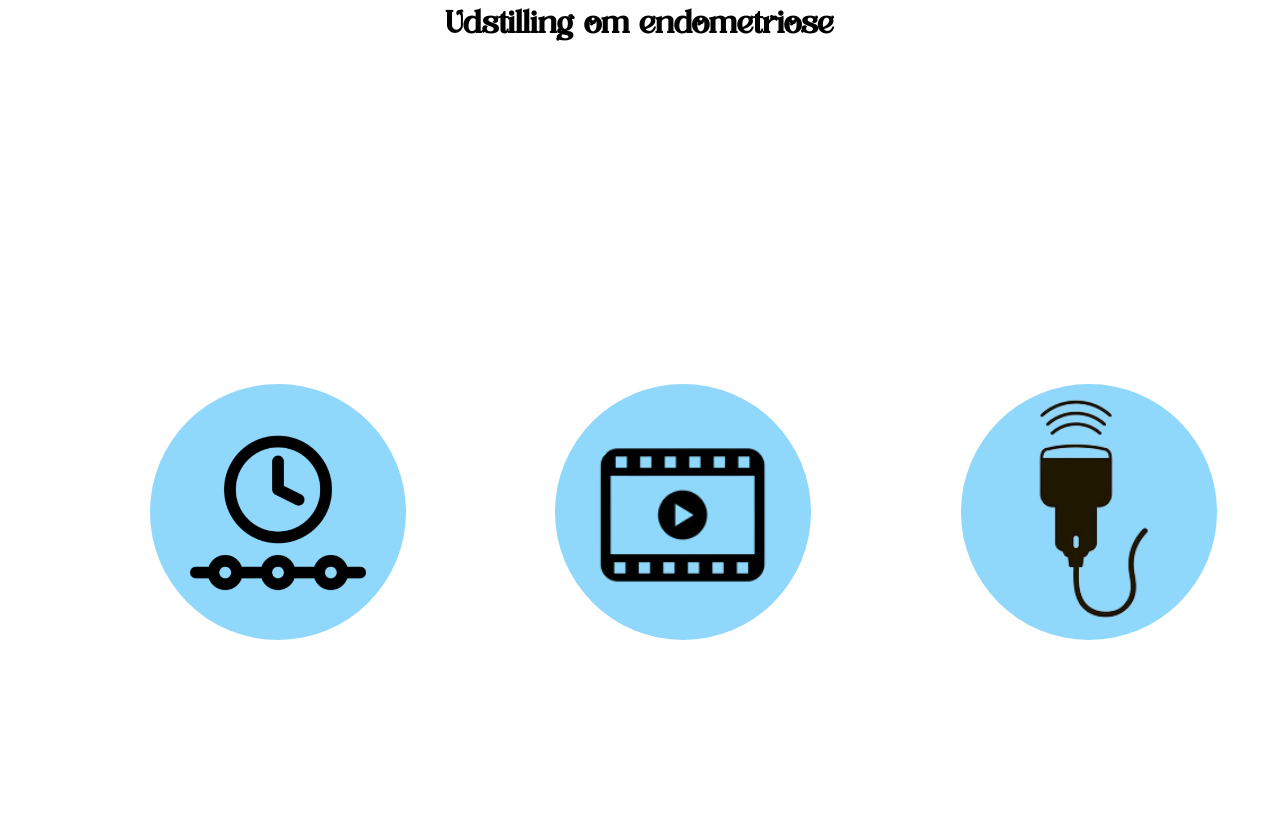
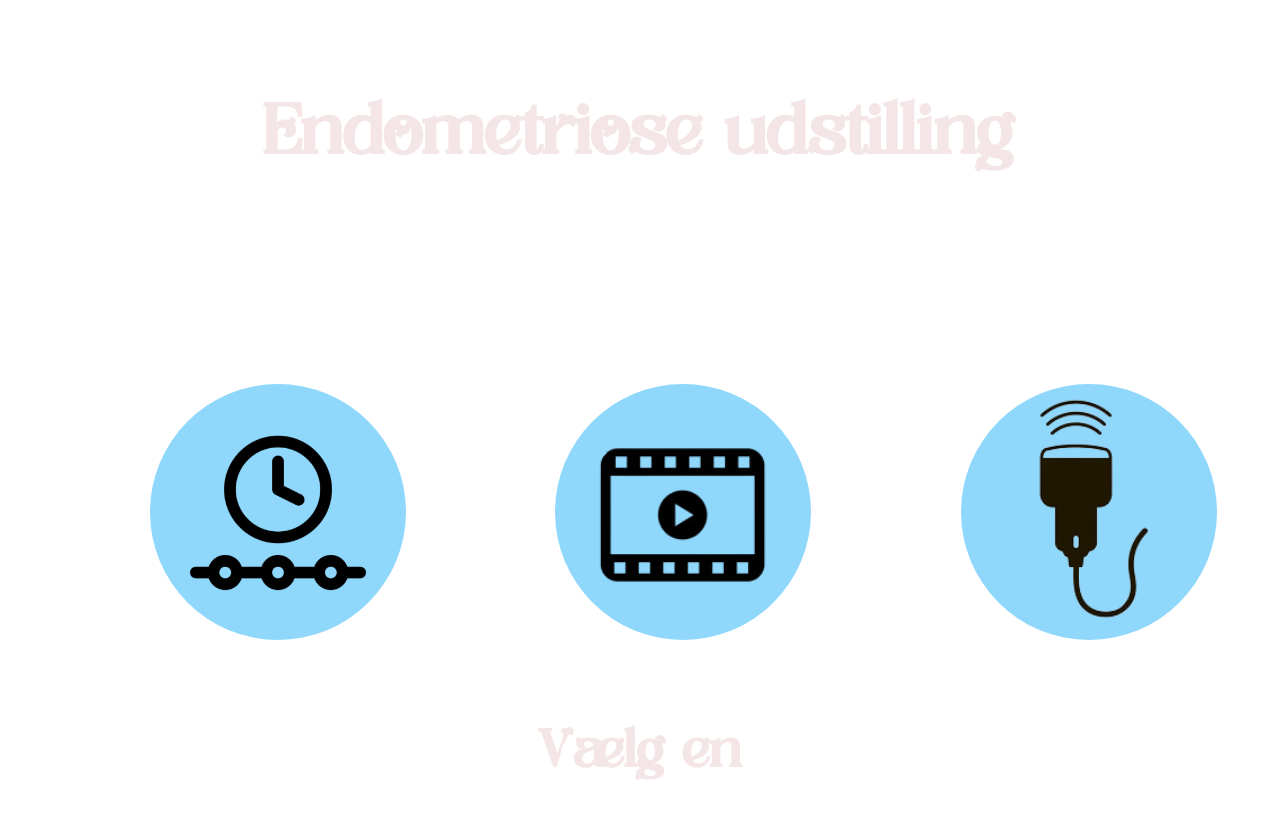
Before and after one commit to LuciSkroder/Eksam-Steno, a plain HTML site: page index.html in a window 1280 px wide. Shown: the top 818 px of the page. Drawn offline with Linux system fonts and the light colour scheme; files whose address does not match are found by name.

Commit message:
forside tekst

```diff
--- a/css/base.css
+++ b/css/base.css
@@ -20,6 +20,17 @@
 h1 {
     font-family: 'Bright Mirage';
     text-align: center;
+    font-size: 72px;
+    margin-top: 80px;
+    color: #F4E6E6;
+}
+
+h2 {
+    font-family: 'Bright Mirage';
+    text-align: center;
+    font-size: 54px;
+    margin-top: 540px;
+    color: #F4E6E6;
 }
 
 .forside-kasse {
--- a/index.html
+++ b/index.html
@@ -8,7 +8,7 @@
 </head>
 <body class="forside">
     <header>
-        <h1>Udstilling om endometriose</h1>
+        <h1>Endometriose udstilling</h1>
     </header>
     <main>
         <section class="forside-kasse">
@@ -22,6 +22,7 @@
                 <img class="ultra-ikon" src="imgs/ultra-ikon.png" alt="ikon der illustrere en ultralydsskanner">
             </a>
         </section>
+        <h2>Vælg en</h2>
     </main>
 </body>
 </html>
```
